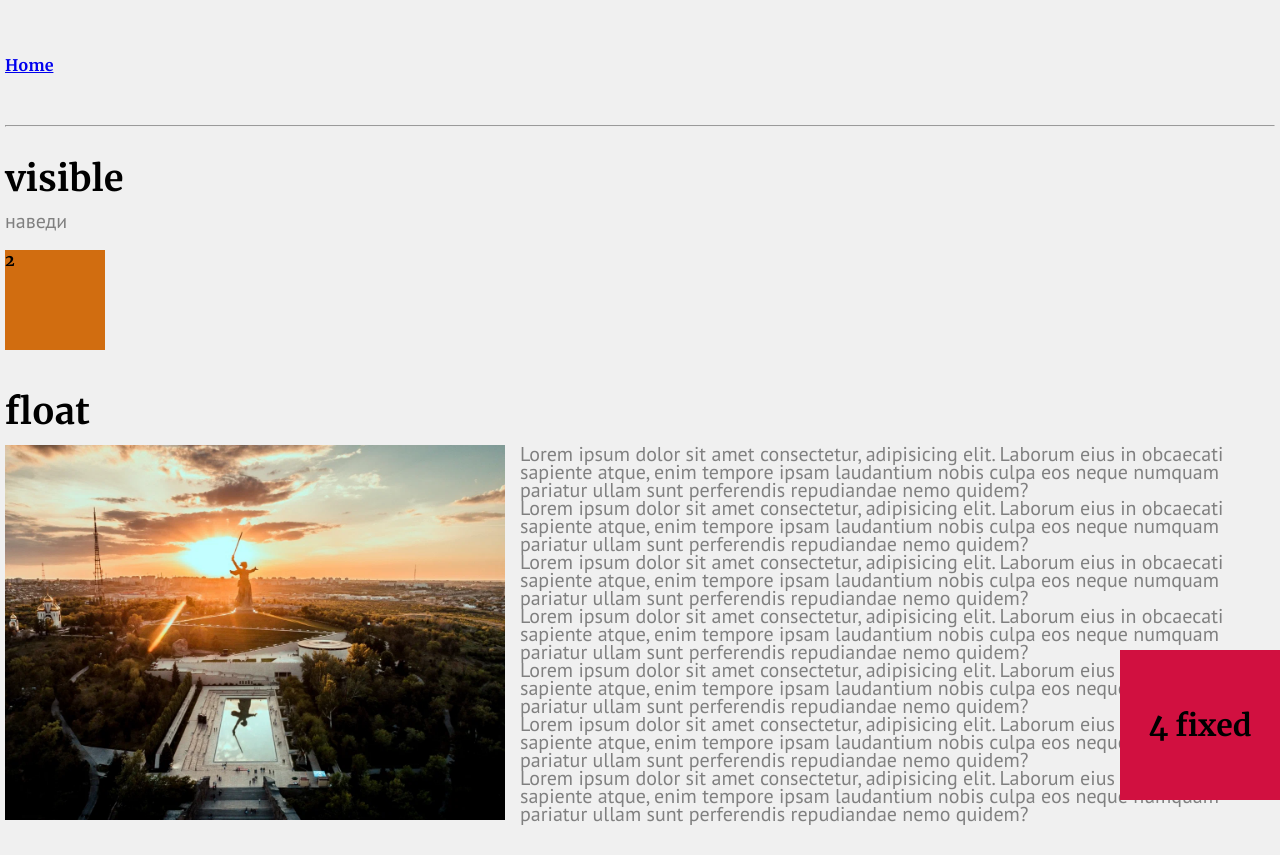
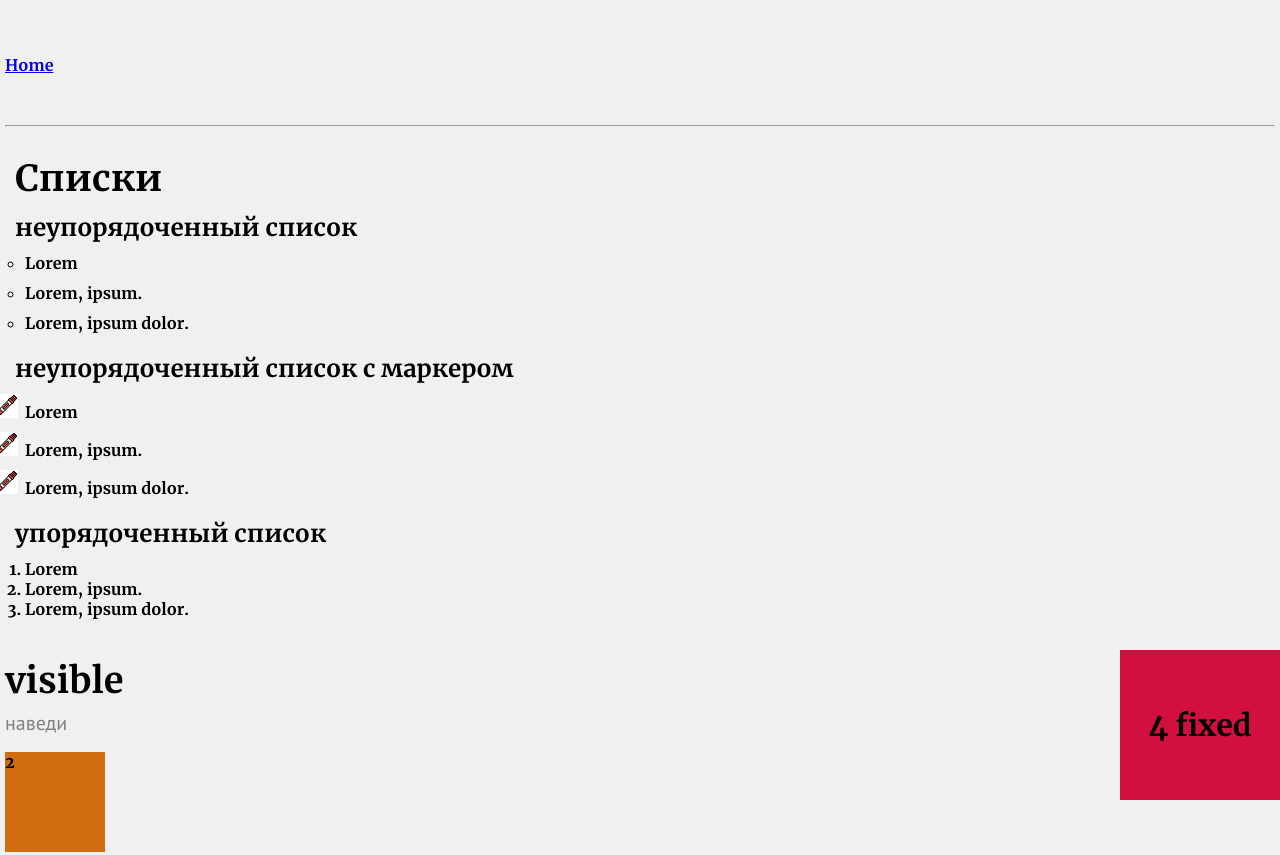
Before and after one commit to gleb-erokhin/Mentor, a plain HTML site: page css.html in a window 1280 px wide. Shown: the top 855 px of the page. Drawn offline with Linux system fonts and the light colour scheme.

Commit message:
lesson28

```diff
--- a/css.html
+++ b/css.html
@@ -42,6 +42,27 @@
 
         <main class="main">
             <div class="container">
+                <section class="list">
+                    <h1 class="title">Списки</h1>
+                    <h2>неупорядоченный список</h2>
+                    <ul class="list mb20">
+                        <li class="list__item">Lorem</li>
+                        <li class="list__item">Lorem, ipsum.</li>
+                        <li class="list__item">Lorem, ipsum dolor.</li>
+                    </ul>
+                    <h2>неупорядоченный список с маркером</h2>
+                    <ul class="list list__img mb20">
+                        <li class="list__item">Lorem</li>
+                        <li class="list__item">Lorem, ipsum.</li>
+                        <li class="list__item">Lorem, ipsum dolor.</li>
+                    </ul>
+                    <h2>упорядоченный список</h2>
+                    <ol class="list-num">
+                        <li class="list-num__item">Lorem</li>
+                        <li class="list-num__item">Lorem, ipsum.</li>
+                        <li class="list-num__item">Lorem, ipsum dolor.</li>
+                    </ol>
+                </section>
                 <section class="disp">
                     <h1 class="title">visible</h1>
                     <div class="display">
--- a/css/style.scss
+++ b/css/style.scss
@@ -466,3 +466,17 @@ input:focus {
 .display__hov:hover .display-box3 {
     display: block;
 }
+
+// Списки
+.list {
+    list-style: circle;
+    padding-left: 10px;
+}
+
+.list__img {
+    list-style-image: url('/img/marker.png');
+}
+
+.list-num {
+    margin-left: 10px;
+}
```
Also changed, not shown: css/style.css, img/marker.png (added), 1 other file.
